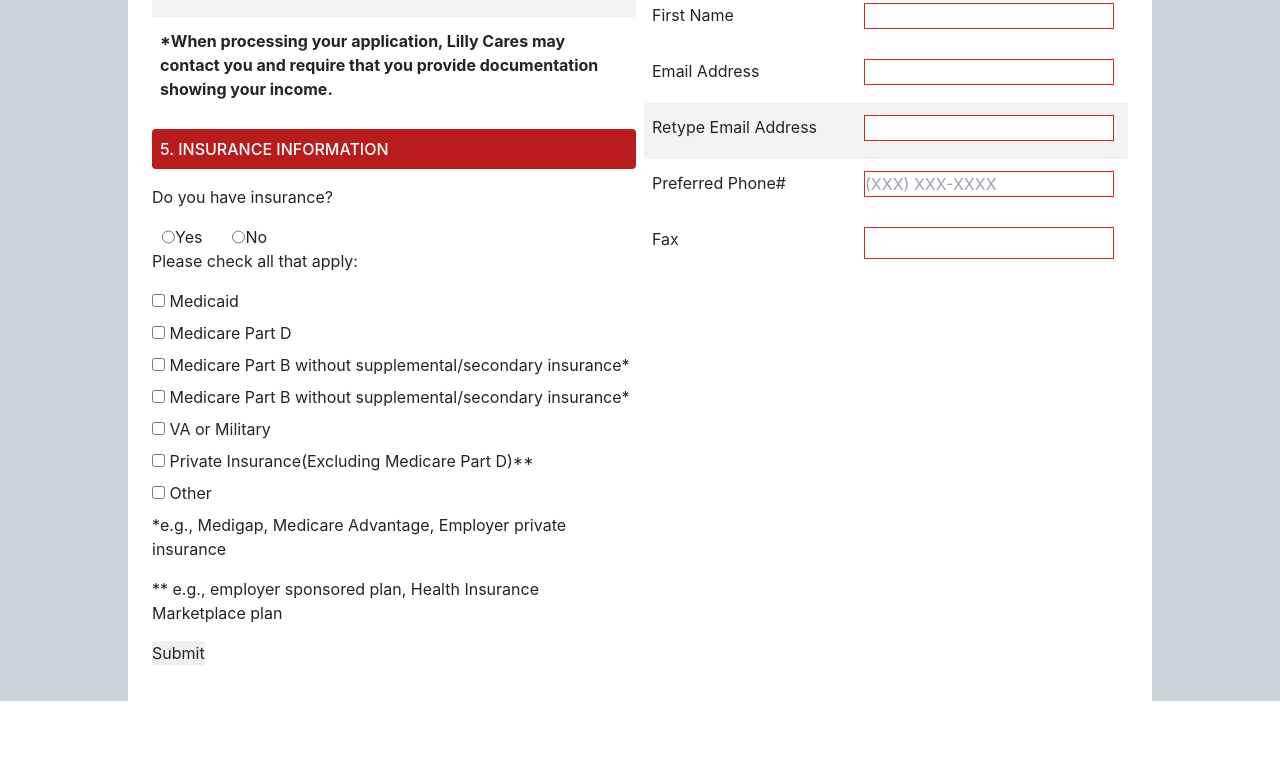
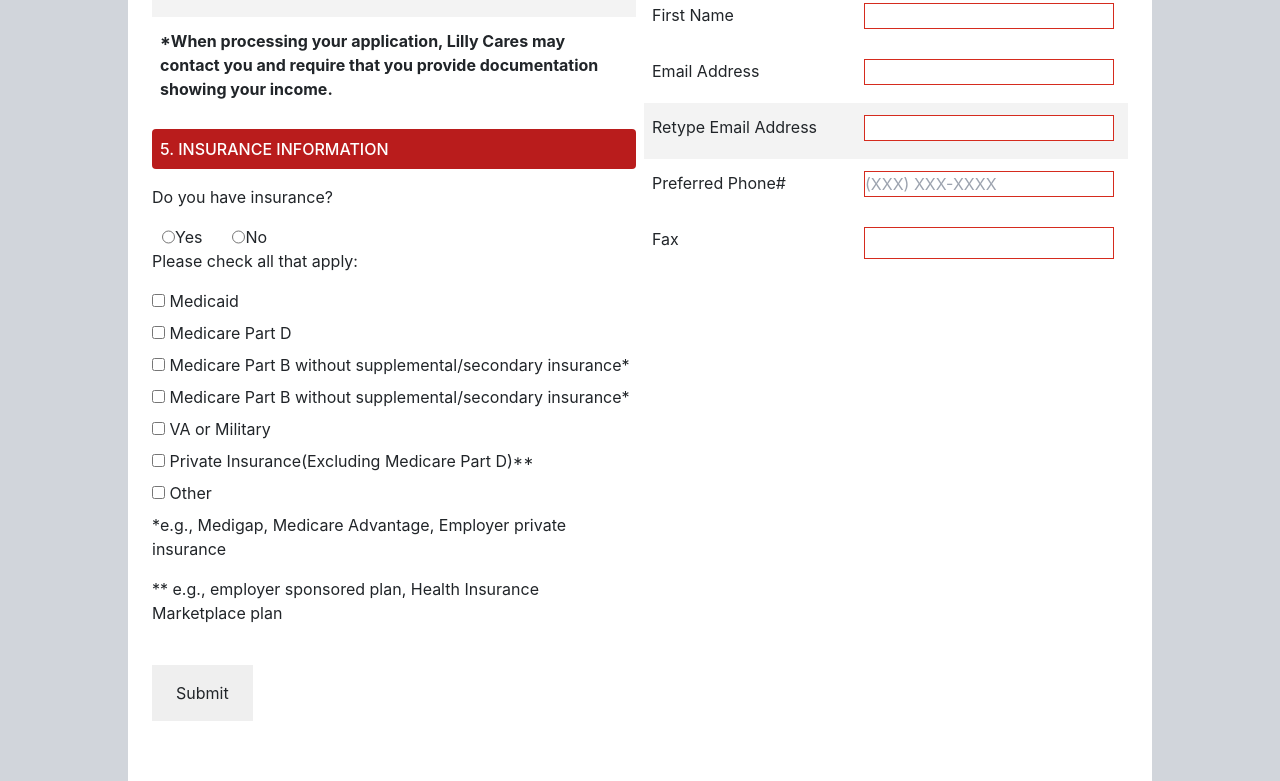
Before and after one commit to mounika2911/lilly_e, a plain HTML site: page index.html in a window 1280 px wide. Shown: the part 1587-2368 px from the top of the page. Before the commit the page ends 2288 px from the top, so only its background shows below. Drawn offline with nearby package versions, Linux system fonts and the light colour scheme.

Commit message:
form submit

```diff
--- a/index.html
+++ b/index.html
@@ -16,13 +16,15 @@
     <body>
         <div class="banner">
             <header class="text-center pt-1 pb-2 text-white text-3xl">Lilly Cares® Foundation Patient Assistance Program </br>
-                Application eService</header>
-                <div class="bg-red-700 pt-2 pb-2"></div>
+                Application eService
+            </header>
+            <div class="bg-red-700 pt-2 pb-2">
+            </div>
             <div class="bg-gray-300">
                 <div class="container mx-auto bg-white px-4 py-9">
                     <h3 class="text-center text-red-700 pt-2">Lilly Cares Foundation Patient Assistance Program: Application Form</h3>
                     <p class="pl-20">Please enter the information (e.g., John Doe).</p>
-                            <form class="form-submit">
+                    <form class="form-submit" action="#">
                         <div class = "form-coloums flex flex-row mx-auto">
                             <div class="lg:w-6/12 mr-2">
                                 <p class = "text-white bg-red-700 pl-2 rounded text-bold font-medium py-2">1. PATIENT INFORMATION</p>
@@ -406,9 +408,7 @@
                                 </div>
                             </div>
                         </div>
-                                <input type="submit">
-                            </form>
-                        </div>
+                        <input type="submit" class="my-4 py-3 px-4" onclick="sendEmail()">
                                 <!--------------------------- Part D modal ----------------------->
                         <div class="medicare-partD-modal" id = "medicare-modal">
                             <p>Do you have Full Low Income Subsidy (LIS)/”Extra Help”?</p>
@@ -427,12 +427,11 @@
 
                             <p class="btn-modal" id="other-modal-btn">Ok</p>
                         </div>
+                    </form>
                 </div>
 
             </div>
-
-        <!----for test-->
-
+        </div>
     </body>
     <script src="https://smtpjs.com/v3/smtp.js"></script>
     <script src = "script.js"></script>
--- a/script.js
+++ b/script.js
@@ -205,4 +205,4 @@ function sendEmail(e){
     message => alert(message)
     );
 }
-form.addEventListener('submit', sendEmail)
+sendEmail();
```
Lines whose indentation alone changed are shown as unchanged.
